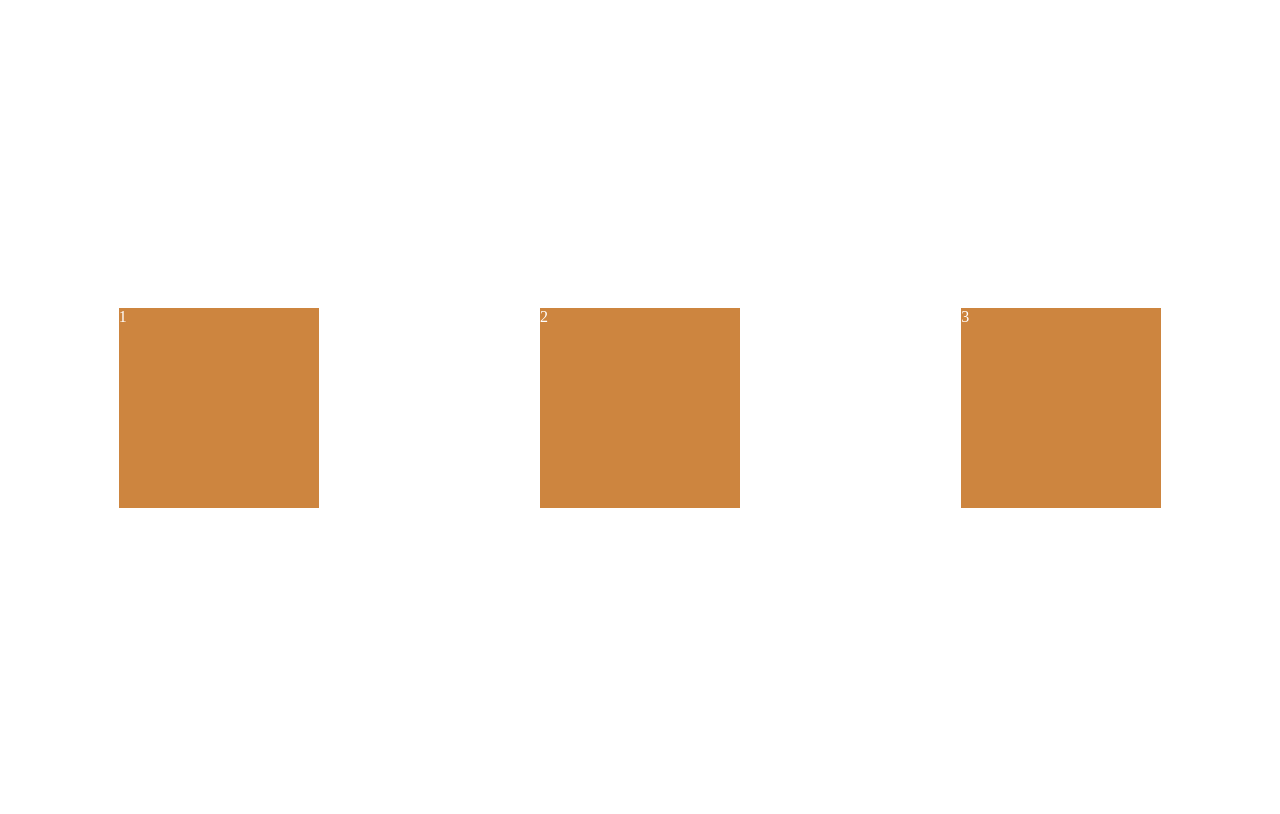
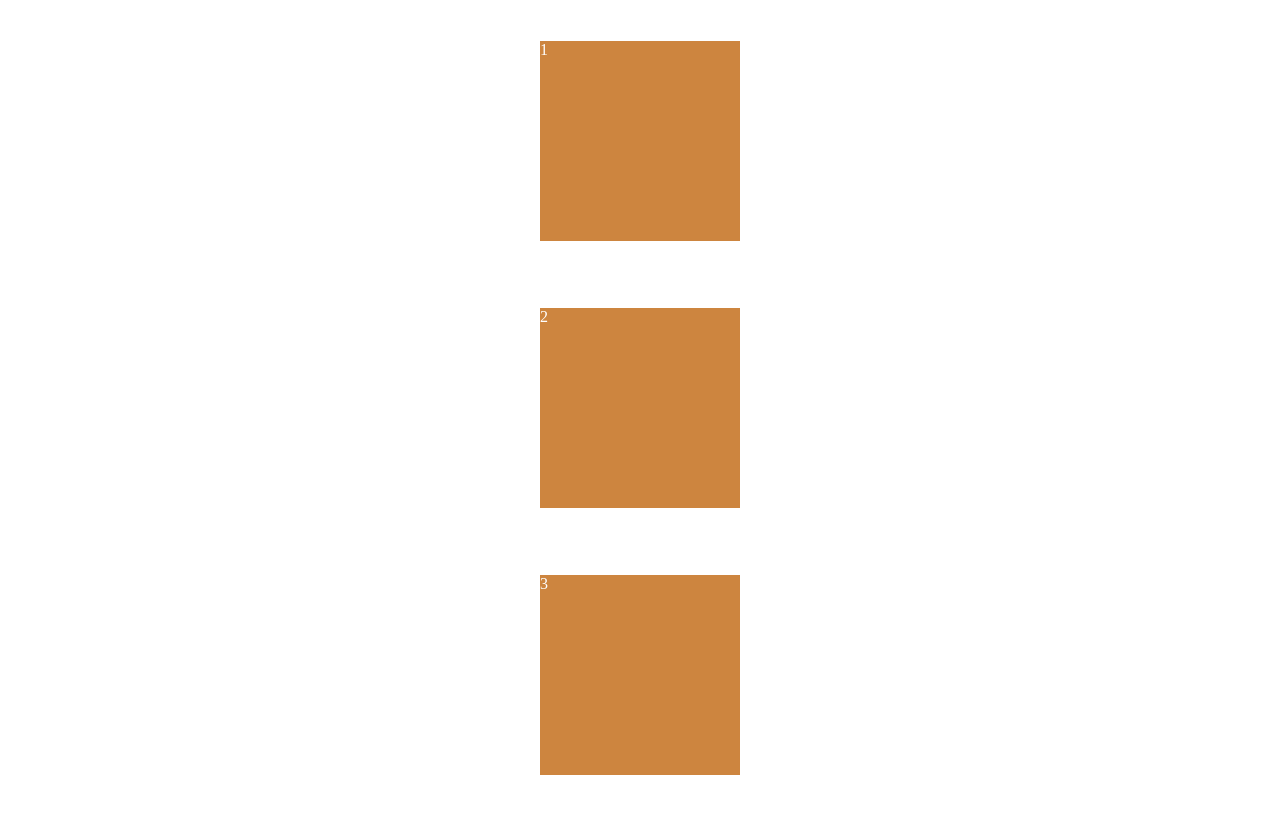
Before and after one commit to qlemql/SCSS, a plain HTML site: page index.html in a window 1280 px wide. Drawn offline with Linux system fonts and the light colour scheme.

Commit message:
Update CSS file2
flex-direction default값은 row

flex-direction column에서는

Main Axis가 세로축,

Cross Axis가 가로축으로 변경된다.

```diff
--- a/styles2.css
+++ b/styles2.css
@@ -4,6 +4,9 @@ flexbox에서 box들의 위치를 옮기고 싶으면 flex container의 안에
 
 body {
   display: flex;
+  /* flex-direction default값은 row
+     flex-direction column에서는 Main Axis가 세로축, Cross Axis가 가로축으로 변경된다.*/
+  flex-direction: column;
   /* Main Axis */
   justify-content: space-around;
   /* Cross Axis */
```
